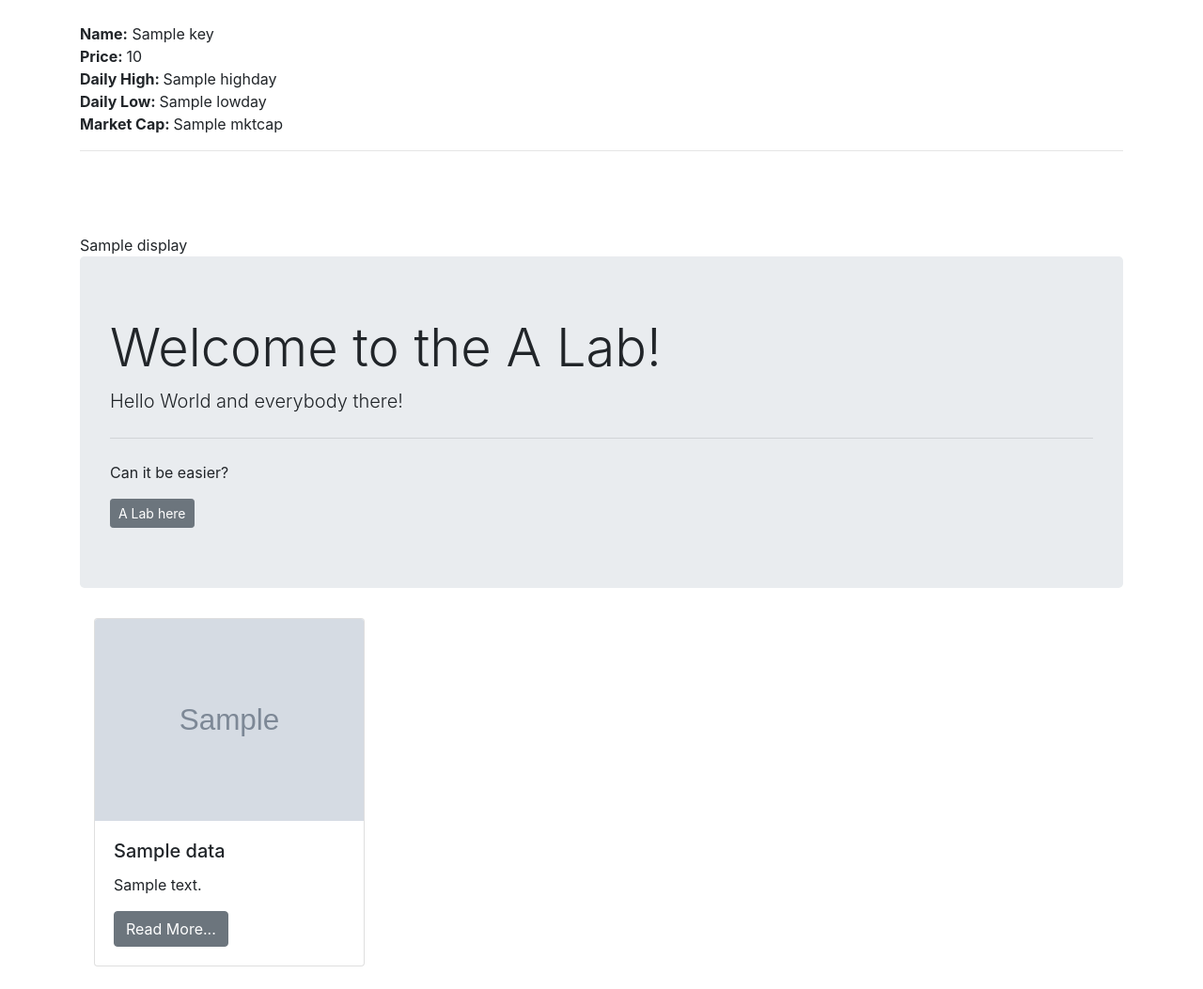
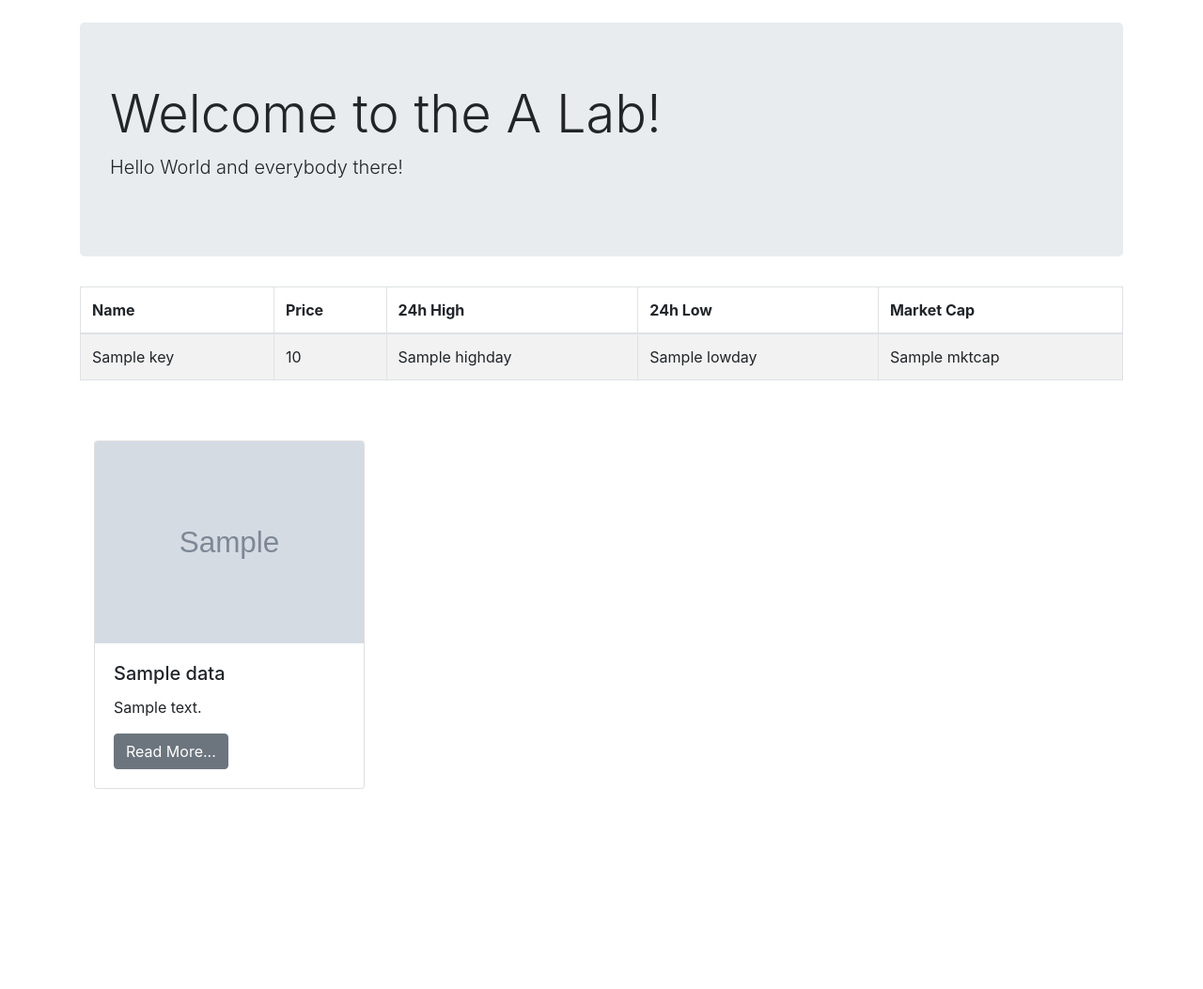
Before and after one commit to kootoomo/crypto-Django-Tutorial, a Django app: template mysite/crypto/templates/home.html in a window 1280 px wide. Shown: the part 56-1109 px from the top of the page at 94% size. After the commit the page ends 896 px from the top, so only its background shows below. Run offline with Django 3.2, Linux system fonts and the light colour scheme; the template is opened without the code that fills it: most values are stand-ins (such as "Sample title", 1, 10 or a date in 2020); grey boxes marked "Sample" are stand-in pictures; some libraries are stand-ins or nearby versions.

Commit message:
table for crypto currencies

```diff
--- a/mysite/crypto/templates/home.html
+++ b/mysite/crypto/templates/home.html
@@ -2,25 +2,36 @@
 
 {% block content %}
 
-{% for key, value in price.DISPLAY.items %}
-    <strong>Name:</strong> {{ key }}<br>
-    <strong>Price: </strong>{{ value.USD.PRICE }}<br>
-    <strong>Daily High: </strong>{{ value.USD.HIGHDAY }}<br>
-    <strong>Daily Low: </strong>{{ value.USD.LOWDAY }}<br>
-    <strong>Market Cap: </strong>{{ value.USD.MKTCAP }}<br>
-<hr><br>
-{% endfor %}
-
-<br><br>
-
-{{ price.DISPLAY }}
 <div class="jumbotron">
   <h1 class="display-4">Welcome to the A Lab!</h1>
   <p class="lead">Hello World and everybody there!</p>
-  <hr class="my-4">
-  <p>Can it be easier?</p>
-  <a class="btn btn-secondary btn-sm" href="#" role="button">A Lab here</a>
 </div>
+
+<table class="table table-striped table-bordered table-hover">
+  <thead>
+    <tr>
+      <th scope="col">Name</th>
+      <th scope="col">Price</th>
+      <th scope="col">24h High</th>
+      <th scope="col">24h Low</th>
+      <th scope="col">Market Cap</th>
+    </tr>
+  </thead>
+  <tbody>
+{% for key, value in price.DISPLAY.items %}
+    <tr>
+      <td>{{ key }}</td>
+      <td>{{ value.USD.PRICE }}</td>
+      <td>{{ value.USD.HIGHDAY }}</td>
+      <td>{{ value.USD.LOWDAY }}</td>
+      <td>{{ value.USD.MKTCAP }}</td>
+    </tr>
+{% endfor %}
+  </tbody>
+</table>
+
+<br><br>
+<!-- {{ price.DISPLAY }} -->
 
 <div class="container">
     <div class="row">
--- a/mysite/crypto/views.py
+++ b/mysite/crypto/views.py
@@ -4,7 +4,7 @@ import json
 
 def home(request):
     # Grab Crypto Price Data
-    price_request = requests.get("https://min-api.cryptocompare.com/data/pricemultifull?fsyms=BTC,XRP&tsyms=USD")
+    price_request = requests.get("https://min-api.cryptocompare.com/data/pricemultifull?fsyms=BTC,ETH,XRP,BCH,EOS,LTC,XLM,ADA,USDT,MIOTA,TRX&tsyms=USD")
     price = json.loads(price_request.content)
 
     # Grab Crypto News
```
